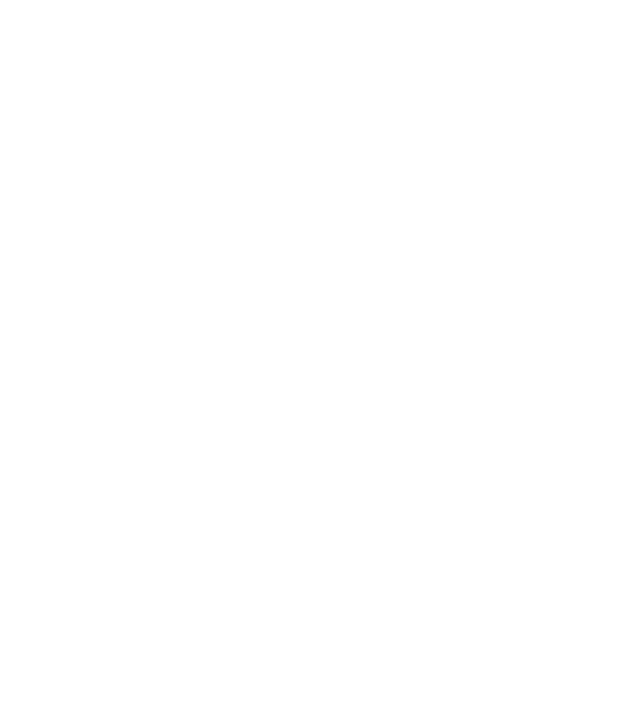
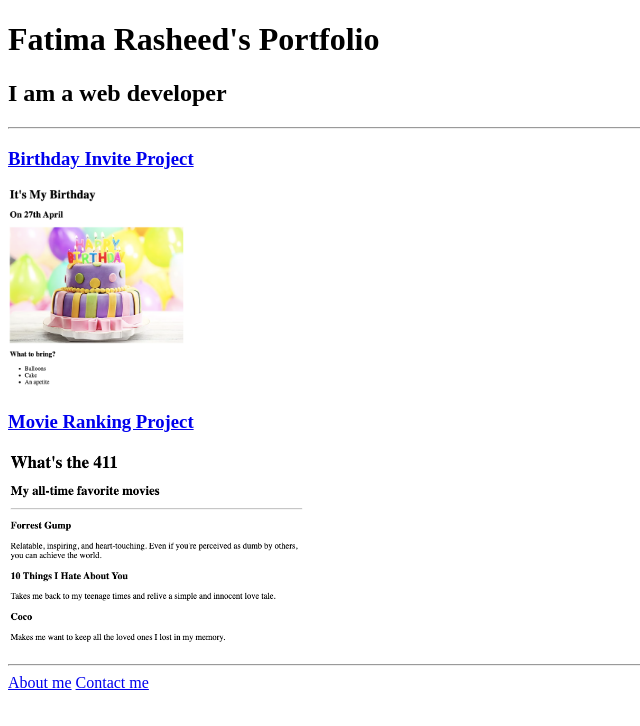
Before and after one commit to FatimaRasheed/html-portfolio, a plain HTML site: page index.html in a window 1280 px wide. Shown: the whole page, without its empty margins (0-640 px from the left). Drawn offline with Linux system fonts and the light colour scheme.

Commit message:
Update index.html

```diff
--- a/index.html
+++ b/index.html
@@ -1,15 +1,23 @@
 <!-- TODO 1: Create the HTML Boilerplate -->
+<!DOCTYPE HTML>
+<html lang="en">
+    <head>
+        <meta charset="UTF-8">
+        <title>Fatima's portfolio</title>
+    </head>
 
-<!-- TODO 2: Add Your previous projects' HTML into the public folder -->
+    <body>
+        <h1>Fatima Rasheed's Portfolio</h1>
+        <h2>I am a web developer</h2>
+        <hr/>
+        <h3><a href="./public/birthday-invite.html">Birthday Invite Project</a></h3>
+        <img src="./assets/images/Birthday_preview.png" alt="Birthday invite project preview" height="200"/>
+    <br/>
+        <h3><a href ="./public/movie-ranking.html">Movie Ranking Project</a></h3>
+        <img src="./assets/images/Movies_preview.png" height="200" alt="Movie ranking project preview"/>
+        <hr/>
+        <a href="./public/about.html">About me</a>
+        <a href="./public/contact.html">Contact me</a>
 
-<!-- TODO 3: Take screenshots of your project previews and add the images to the images folder -->
-
-<!-- TODO 4: Add titles/subtitles etc. -->
-
-<!-- TODO 5: Add a link to the project pages -->
-
-<!-- TODO 6: Add images to show the project previews
-HINT for TODO 6: You can use the height attribute set to 200 to make the image smaller:
-https://developer.mozilla.org/en-US/docs/Web/HTML/Element/img#attr-height -->
-
-<!-- TODO 7: Add the Contact Me and About Me page links -->
+    </body>
+</html>
```
